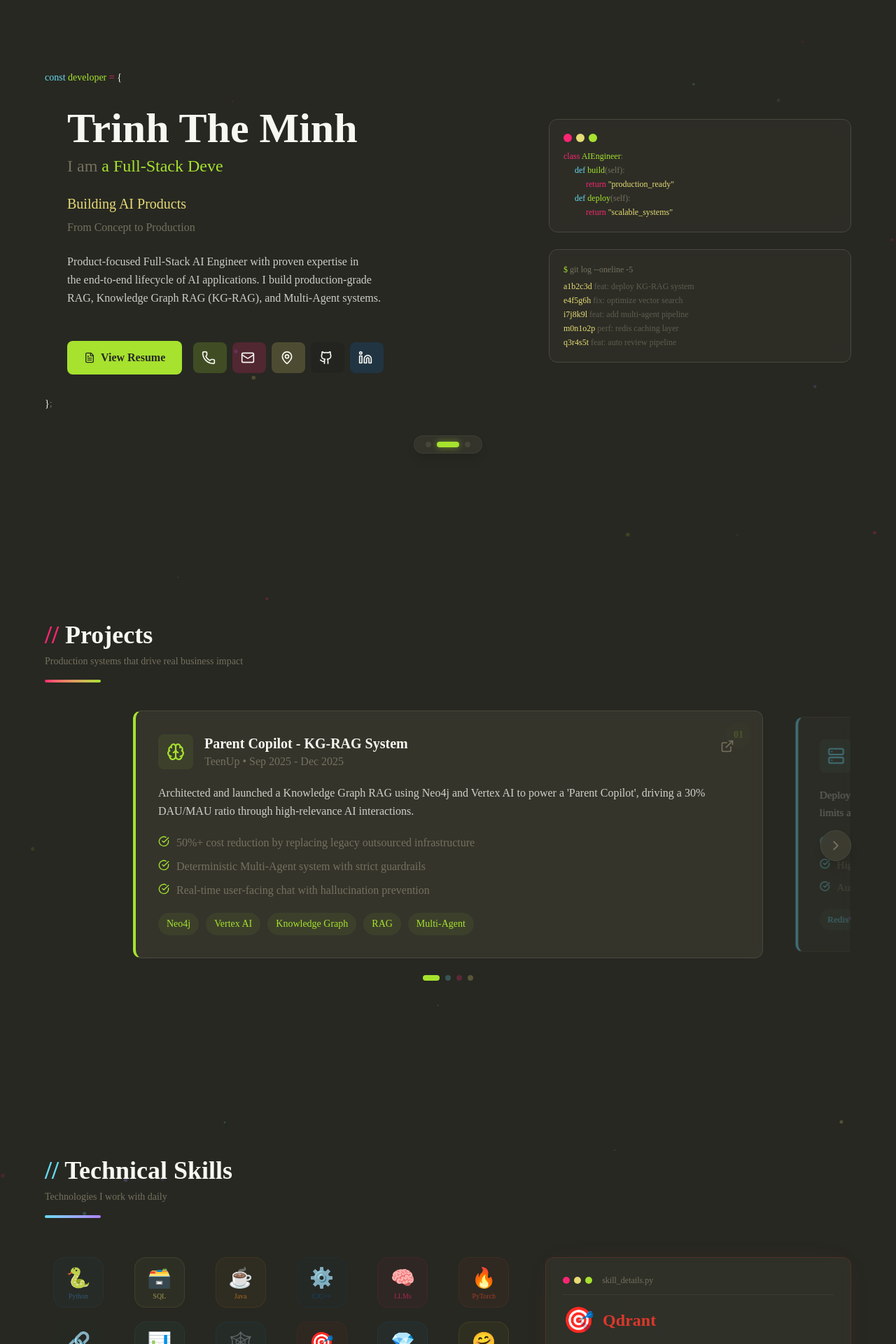
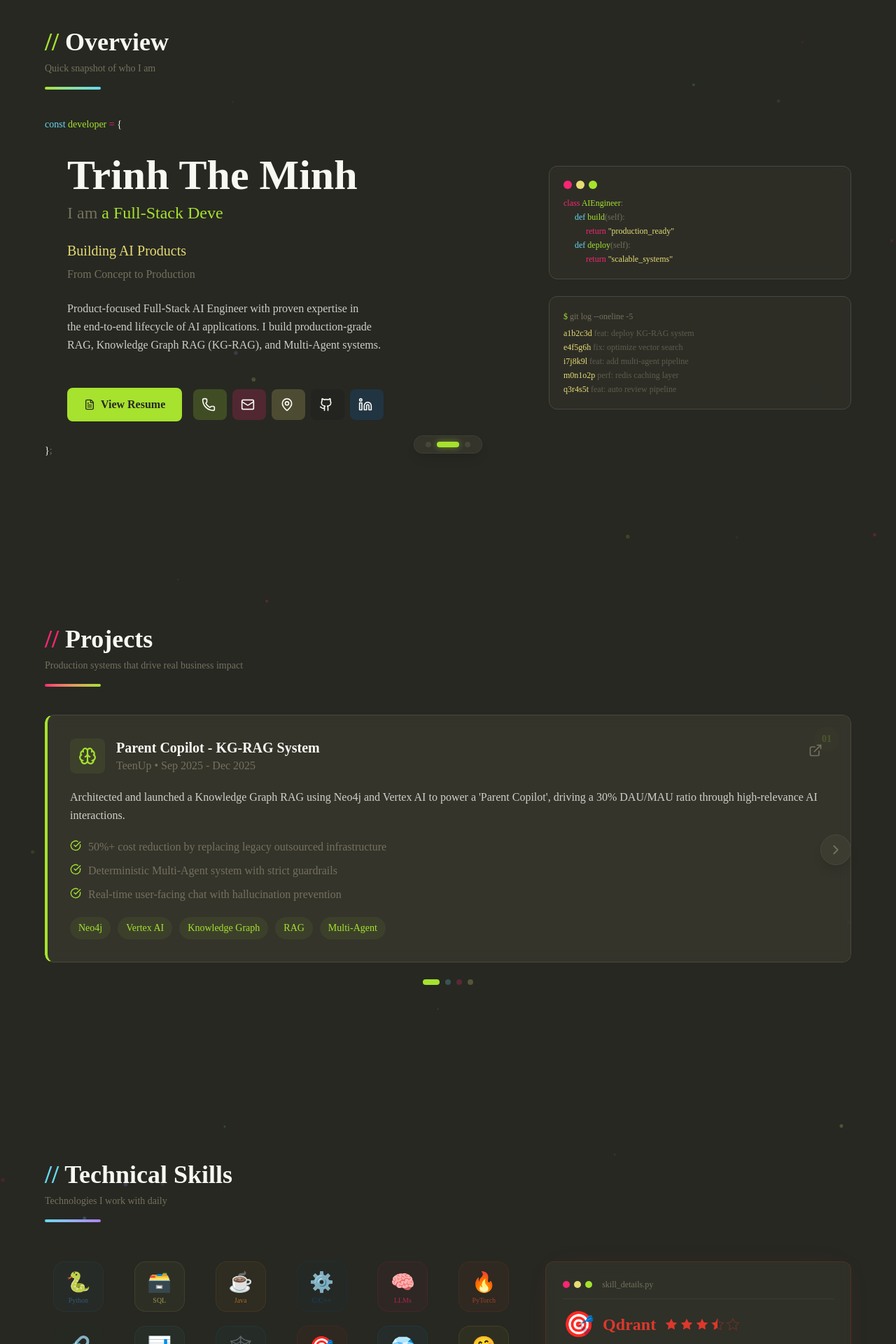
Before and after one commit to trinhminh11/trinhminh11.github.io, a Next.js app: page / in a window 1280 px wide. Shown: the part 120-2040 px from the top of the page at 70% size. Built offline with nearby package versions, Linux system fonts and the light colour scheme.

Commit message:
Stars inline with name, unhover shows full skill before cycling, consistent // headers, full-width project cards, aligned section padding
Co-authored-by: trinhminh11 <72061760+trinhminh11@users.noreply.github.com>

```diff
--- a/components/sections/overview-section.tsx
+++ b/components/sections/overview-section.tsx
@@ -35,11 +35,25 @@ export function OverviewSection() {
       className="section-snap min-h-screen w-full flex items-center justify-center px-6 md:px-16 py-24"
     >
       <div className="max-w-7xl w-full">
+        {/* Section Header */}
+        <ScrollReveal direction="up" delay={0}>
+          <div className="mb-10">
+            <h2 className="text-3xl md:text-4xl font-bold text-foreground mb-2">
+              <span className="text-[#a6e22e]">{"// "}</span>
+              Overview
+            </h2>
+            <p className="text-muted-foreground font-mono text-sm">
+              Quick snapshot of who I am
+            </p>
+            <div className="mt-4 h-1 w-20 rounded-full bg-gradient-to-r from-[#a6e22e] to-[#66d9ef]" />
+          </div>
+        </ScrollReveal>
+
         <div className="grid grid-cols-1 lg:grid-cols-5 gap-8 lg:gap-12 items-center">
           {/* Left Column - Main Content */}
           <div className="lg:col-span-3 space-y-8">
             {/* Terminal-style header */}
-            <ScrollReveal direction="left" delay={0}>
+            <ScrollReveal direction="left" delay={100}>
               <div className="font-mono text-sm text-muted-foreground">
                 <span className="text-[#66d9ef]">const</span>{" "}
                 <span className="text-[#a6e22e]">developer</span>{" "}
@@ -50,7 +64,7 @@ export function OverviewSection() {
 
             {/* Name and Title */}
             <div className="pl-4 md:pl-8 space-y-6">
-              <ScrollReveal direction="left" delay={100}>
+              <ScrollReveal direction="left" delay={200}>
                 <div>
                   <h1 className="text-4xl md:text-6xl font-bold text-foreground mb-2 hero-gradient-text">
                     {contactData.name}
@@ -62,7 +76,7 @@ export function OverviewSection() {
               </ScrollReveal>
 
               {/* Tagline */}
-              <ScrollReveal direction="left" delay={200}>
+              <ScrollReveal direction="left" delay={300}>
                 <div className="space-y-2">
                   <p className="text-lg md:text-xl text-[#e6db74] font-mono">
                     {overviewData.headline}
@@ -72,14 +86,14 @@ export function OverviewSection() {
               </ScrollReveal>
 
               {/* Bio */}
-              <ScrollReveal direction="left" delay={300}>
+              <ScrollReveal direction="left" delay={400}>
                 <p className="text-foreground/80 leading-relaxed max-w-2xl text-balance">
                   {overviewData.bio}
                 </p>
               </ScrollReveal>
 
               {/* Resume Button & Contact Icons */}
-              <ScrollReveal direction="up" delay={400}>
+              <ScrollReveal direction="up" delay={500}>
                 <div className="flex flex-wrap items-center gap-4 pt-6">
                   {/* Resume Button */}
                   <a
@@ -150,7 +164,7 @@ export function OverviewSection() {
             </div>
 
             {/* Closing brace */}
-            <ScrollReveal direction="left" delay={500}>
+            <ScrollReveal direction="left" delay={600}>
               <div className="font-mono text-sm text-foreground">
                 <span>{"}"}</span>
                 <span className="text-muted-foreground">;</span>
@@ -161,7 +175,7 @@ export function OverviewSection() {
           {/* Right Column - Code Block & Education */}
           <div className="lg:col-span-2 space-y-6">
             {/* Floating Code Block */}
-            <ScrollReveal direction="right" delay={200}>
+            <ScrollReveal direction="right" delay={300}>
               <div className="code-float bg-card/30 backdrop-blur-sm rounded-xl border border-border p-5 font-mono text-xs overflow-hidden">
                 <div className="flex gap-1.5 mb-3">
                   <div className="w-3 h-3 rounded-full bg-[#f92672]" />
@@ -180,7 +194,7 @@ export function OverviewSection() {
 
             {/* Education badge */}
             {education && (
-              <ScrollReveal direction="right" delay={400}>
+              <ScrollReveal direction="right" delay={500}>
                 <div className="bg-card/30 backdrop-blur-sm rounded-xl border border-border p-5">
                   <div className="flex items-start gap-3">
                     <GraduationCap size={20} className="text-[#ae81ff] mt-0.5 shrink-0" />
@@ -205,7 +219,7 @@ export function OverviewSection() {
             )}
 
             {/* Terminal activity block */}
-            <ScrollReveal direction="right" delay={600}>
+            <ScrollReveal direction="right" delay={700}>
               <div className="bg-card/30 backdrop-blur-sm rounded-xl border border-border p-5 font-mono text-xs overflow-hidden">
                 <p className="text-muted-foreground mb-2">
                   <span className="text-[#a6e22e]">$</span> git log --oneline -5
--- a/components/sections/projects-section.tsx
+++ b/components/sections/projects-section.tsx
@@ -26,7 +26,6 @@ export function ProjectsSection() {
   const [isAnimating, setIsAnimating] = useState(false)
   const viewportRef = useRef<HTMLDivElement>(null)
   const [cardWidth, setCardWidth] = useState(0)
-  const [viewportWidth, setViewportWidth] = useState(0)
   const total = projectsData.projects.length
   const hasLeft = current > 0
   const hasRight = current < total - 1
@@ -35,9 +34,7 @@ export function ProjectsSection() {
   useEffect(() => {
     const measure = () => {
       if (viewportRef.current) {
-        const vw = viewportRef.current.offsetWidth
-        setViewportWidth(vw)
-        setCardWidth(Math.min(vw * 0.85, 900))
+        setCardWidth(viewportRef.current.offsetWidth)
       }
     }
     measure()
@@ -67,17 +64,17 @@ export function ProjectsSection() {
     [current, isAnimating],
   )
 
-  // The strip offset: shift so the current card is centered in the viewport
+  // The strip offset: shift so the current card fills the viewport
   const stripOffset = cardWidth > 0
-    ? -(current * (cardWidth + CARD_GAP)) + (viewportWidth - cardWidth) / 2
+    ? -(current * (cardWidth + CARD_GAP))
     : 0
 
   return (
     <section
       id="projects"
-      className="section-snap min-h-screen w-full flex items-center py-24"
+      className="section-snap min-h-screen w-full flex items-center px-6 md:px-16 py-24"
     >
-      <div className="w-full max-w-7xl mx-auto px-6 md:px-16">
+      <div className="w-full max-w-7xl mx-auto">
         {/* Section Header */}
         <ScrollReveal direction="up" delay={0}>
           <div className="mb-10">
--- a/components/sections/skills-section.tsx
+++ b/components/sections/skills-section.tsx
@@ -146,6 +146,7 @@ function SkillInfoBox({ hoveredSkill }: { hoveredSkill: Skill | null }) {
   const animRef = useRef<{ cancel: boolean }>({ cancel: false })
   const cycleTimeoutRef = useRef<ReturnType<typeof setTimeout> | null>(null)
   const lastCycleIdx = useRef(-1)
+  const lastHoveredRef = useRef<Skill | null>(null)
 
   /* helpers -------------------------------------------------------- */
   const clearCycleTimeout = useCallback(() => {
@@ -164,6 +165,15 @@ function SkillInfoBox({ hoveredSkill }: { hoveredSkill: Skill | null }) {
   }, [])
 
   const sleep = (ms: number) => new Promise<void>(r => setTimeout(r, ms))
+
+  /* show skill fully (instant, no animation) ---------------------- */
+  const showSkillFull = useCallback((skill: Skill) => {
+    setDisplaySkill(skill)
+    setDisplayedName(skill.name)
+    setDisplayedDesc(skill.description)
+    setIsTypingName(false)
+    setIsTypingDesc(false)
+  }, [])
 
   /* type text forward --------------------------------------------- */
   const animateSkill = useCallback(
@@ -251,20 +261,26 @@ function SkillInfoBox({ hoveredSkill }: { hoveredSkill: Skill | null }) {
     animRef.current = tok
 
     if (hoveredSkill) {
-      // show hovered skill immediately
+      // on hover: cancel current animation, show hovered skill with typing
+      lastHoveredRef.current = hoveredSkill
       animateSkill(hoveredSkill, tok)
     } else {
-      // resume auto-cycling after a short pause
+      // on unhover: first show the last hovered skill fully, then after a
+      // pause resume auto-cycling
+      const last = lastHoveredRef.current
+      if (last) {
+        showSkillFull(last)
+      }
       cycleTimeoutRef.current = setTimeout(() => {
         if (!tok.cancel) startCycle(tok)
-      }, 300)
+      }, 2500)
     }
 
     return () => {
       tok.cancel = true
       clearCycleTimeout()
     }
-  }, [hoveredSkill, animateSkill, startCycle, clearCycleTimeout])
+  }, [hoveredSkill, animateSkill, showSkillFull, startCycle, clearCycleTimeout])
 
   /* cursor blink -------------------------------------------------- */
   useEffect(() => {
@@ -293,8 +309,8 @@ function SkillInfoBox({ hoveredSkill }: { hoveredSkill: Skill | null }) {
 
       {displaySkill ? (
         <div className="flex-1 flex flex-col gap-3 md:gap-4">
-          {/* icon + name */}
-          <div className="flex items-center gap-3">
+          {/* icon + name + stars (inline) */}
+          <div className="flex items-center gap-3 flex-wrap">
             <span className="text-3xl md:text-4xl">{displaySkill.icon}</span>
             <span
               className="font-mono text-xl md:text-2xl font-bold"
@@ -308,10 +324,9 @@ function SkillInfoBox({ hoveredSkill }: { hoveredSkill: Skill | null }) {
                 />
               )}
             </span>
+            {/* proficiency stars — inline next to name, static instant change */}
+            <ProficiencyStars proficiency={displaySkill.proficiency} color={displaySkill.color} />
           </div>
-
-          {/* proficiency — static, instant change */}
-          <ProficiencyStars proficiency={displaySkill.proficiency} color={displaySkill.color} />
 
           {/* description */}
           <p className="text-base md:text-lg text-foreground/70 font-mono leading-relaxed">
```
